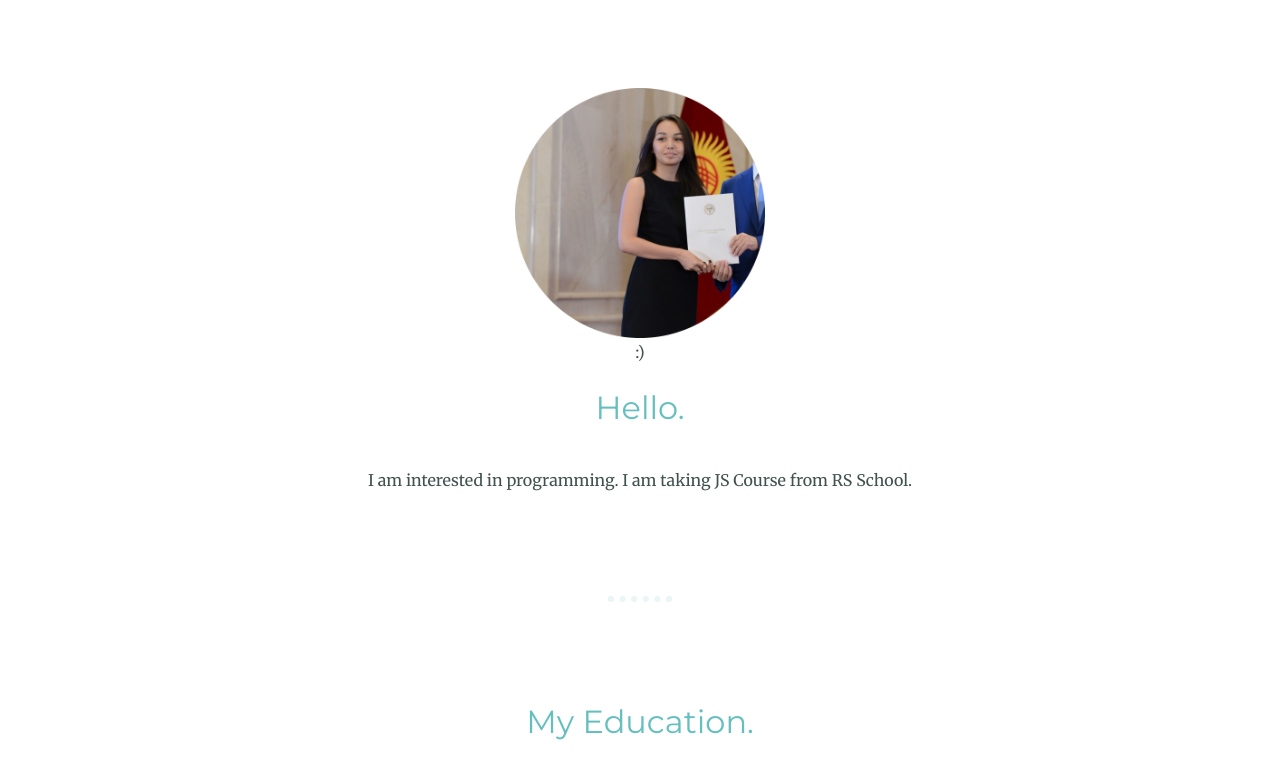
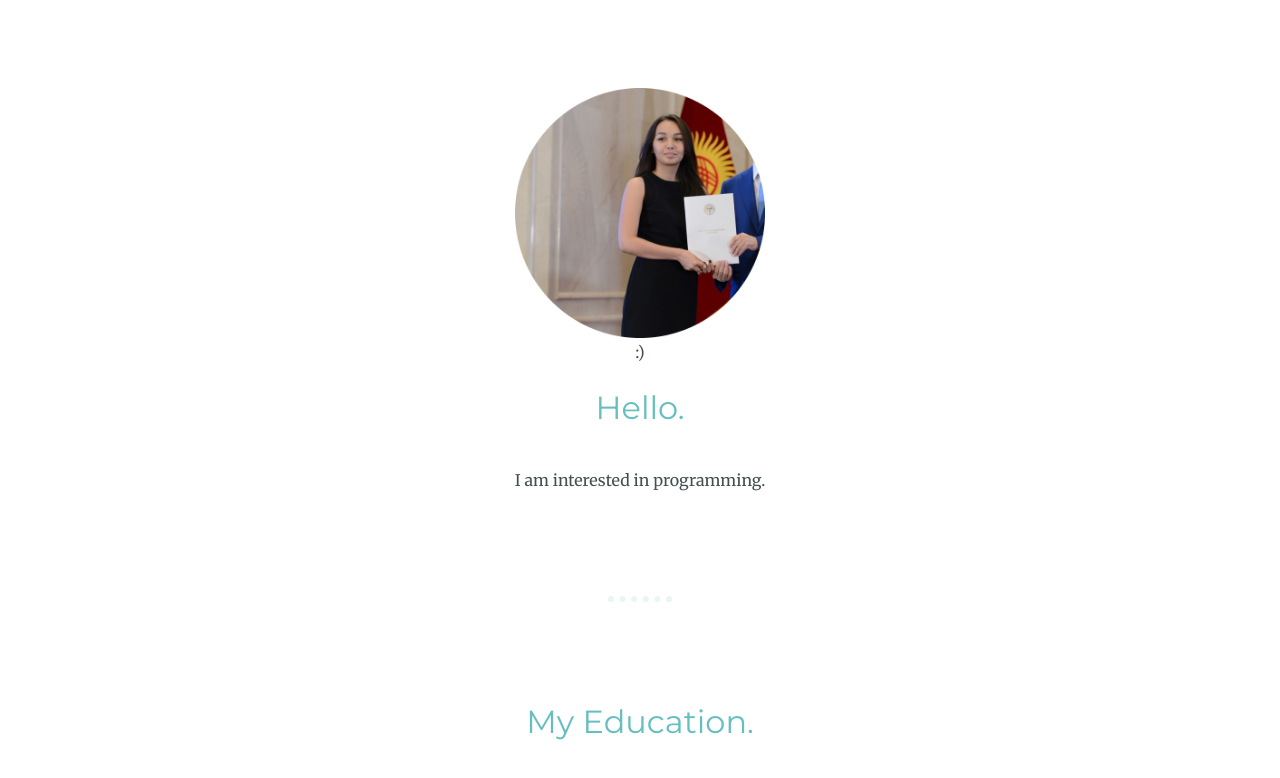
Before and after one commit to abdykazh/rsschool-cv, a plain HTML site: page index.html in a window 1280 px wide. Shown: the part 318-1096 px from the top of the page. Drawn offline with Linux system fonts and the light colour scheme.

Commit message:
feat: change text

```diff
--- a/index.html
+++ b/index.html
@@ -24,7 +24,7 @@
 				<figcaption>:)</figcaption>
 			</figure>
 			<h2>Hello.</h2>
-			<p class="intro">I am interested in programming. I am taking JS Course from RS School.</p>
+			<p class="intro">I am interested in programming.</p>
 		</div>
 		<hr>
 		<section>
```
